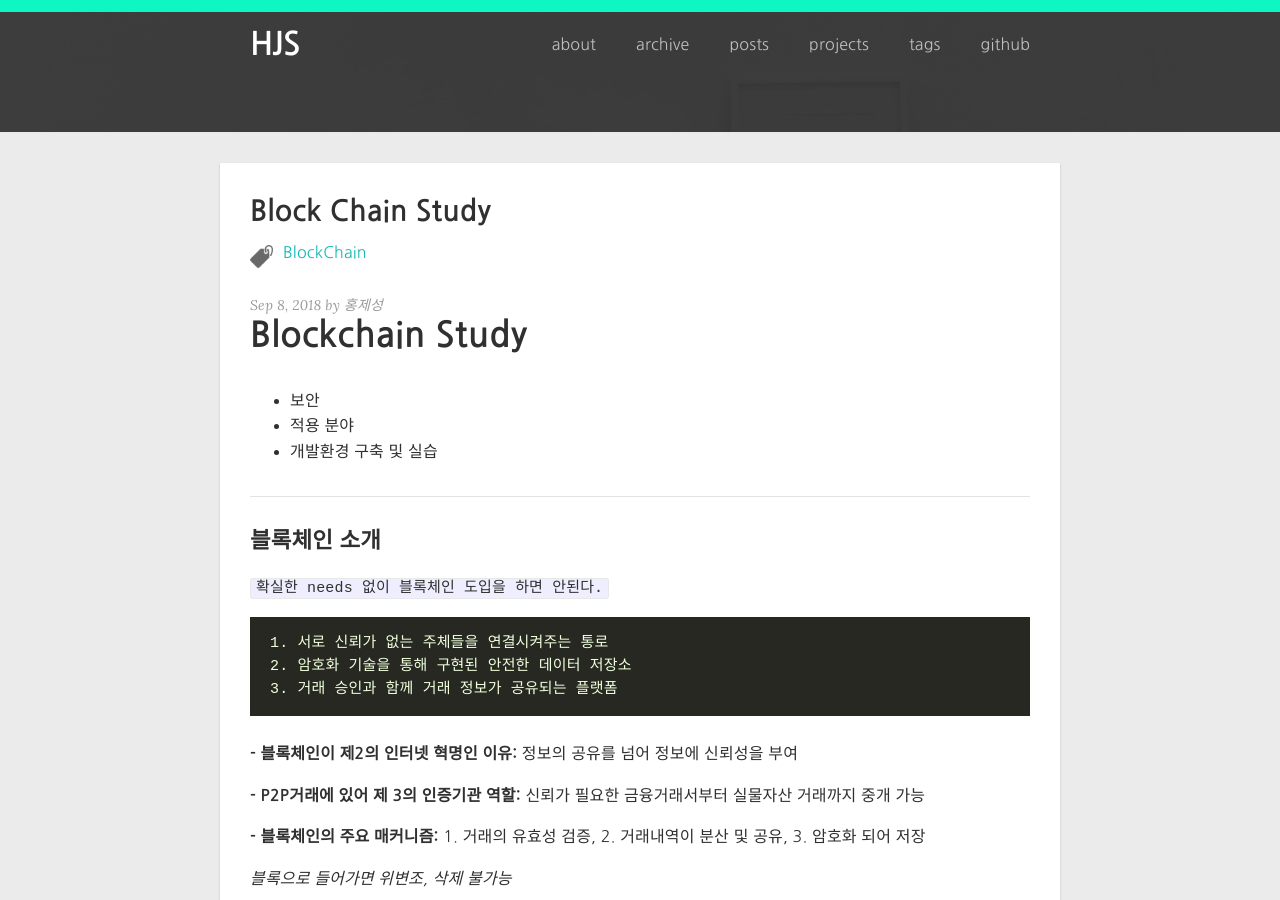
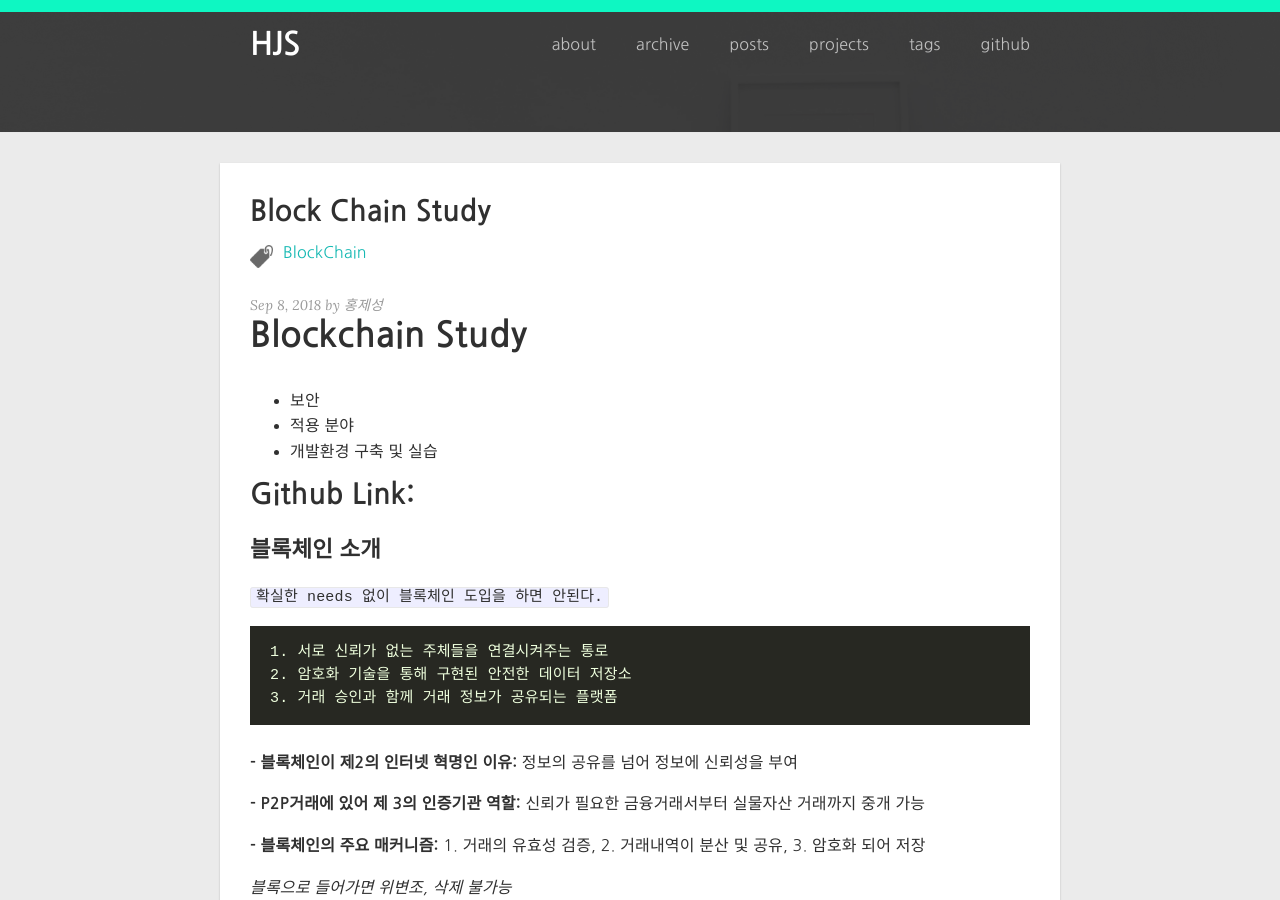
Before and after one commit to HongJeSeong/HongJeSeong.github.io, a Jekyll site: the page built from _posts/study/2018-09-08-blockchain_study.md, in a window 1280 px wide and 900 px high. Built offline with Jekyll 4.4.1, drawn with Linux system fonts in a browser that asks for light colours; nearby versions of some CDN libraries.

Commit message:
add link

```diff
--- a/_posts/study/2018-09-08-blockchain_study.md
+++ b/_posts/study/2018-09-08-blockchain_study.md
@@ -15,7 +15,7 @@ tag:
 * 적용 분야
 * 개발환경 구축 및 실습
 
-
+[Github Link:](https://github.com/HongJeSeong/blockchain)
 ---------
 ### 블록체인 소개
 
```
